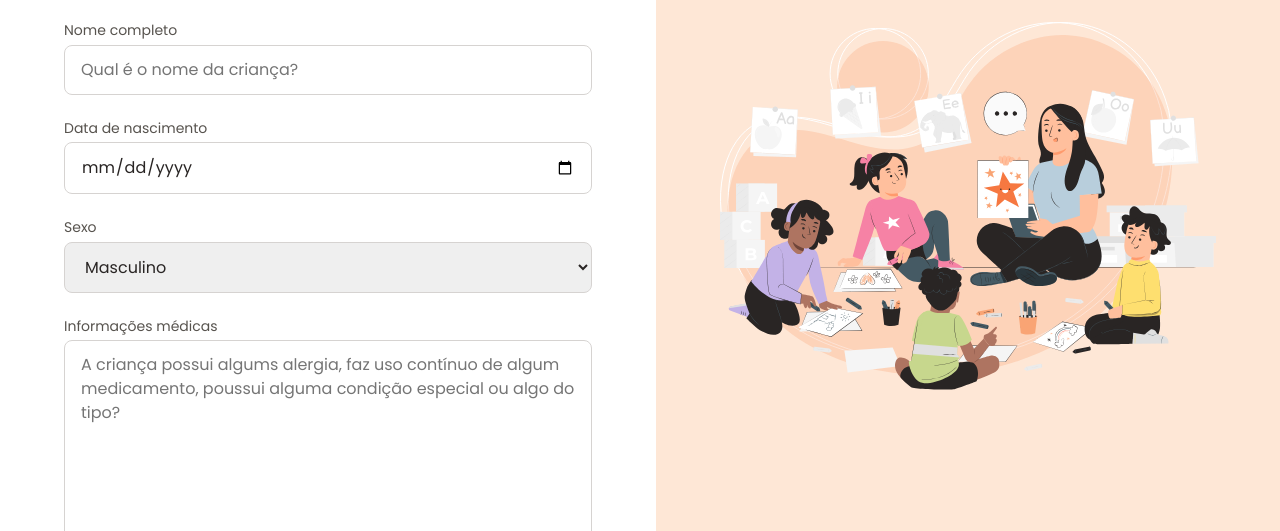
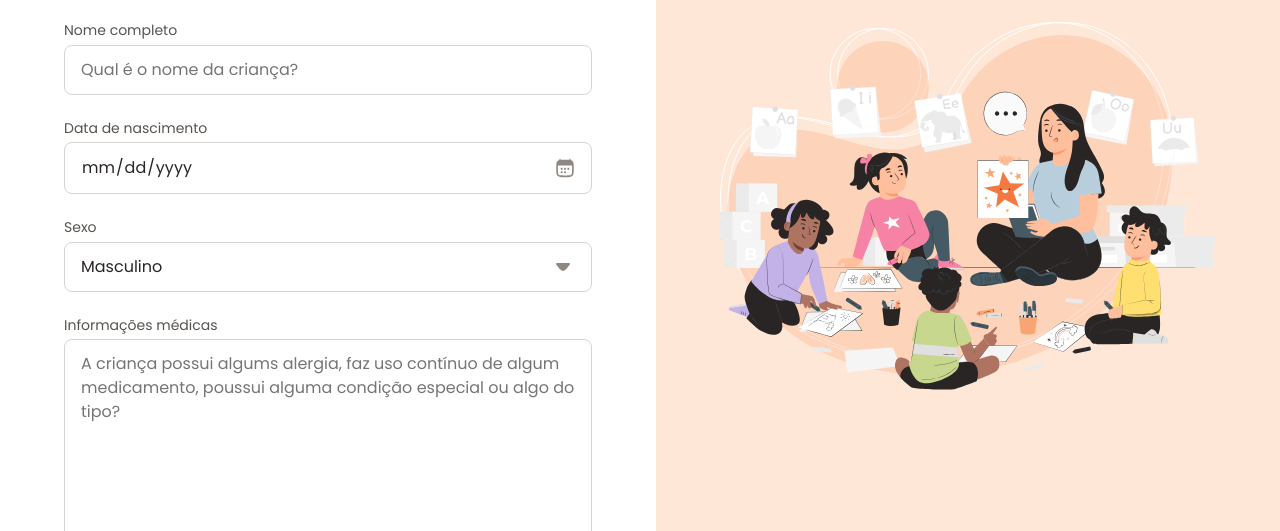
Before and after one commit to nicchonsanchez/frojeto-formulario-de-matricula--rocketseat, a plain HTML site: page index.html in a window 1280 px wide. Shown: the part 269-800 px from the top of the page. Drawn offline with Linux system fonts and the light colour scheme.

Commit message:
Configurando input de data e select

```diff
--- a/css/forms.css
+++ b/css/forms.css
@@ -23,6 +23,7 @@ label{
 }
 
 input, select, textarea{
+    appearance: none;
     color: var(--text-primary);
     font: inherit;
     padding: 0.75rem 1rem;
@@ -36,3 +37,26 @@ input:hover, select:hover, textarea:hover{
     outline-offset: .1px;
     border: .125rem solid var(--stroke-highlight);
 }
+
+input[type="date"]{
+    position: relative;
+
+    &::-webkit-calendar-picker-indicator{
+        opacity: 0;
+    }
+    &::before{
+        content: "";
+        height: 1.25rem;
+        width: 1.25rem;
+        background: url(../assets/icons/calendar-03.svg) center/contain;
+
+        position: absolute;
+        right: 1rem;
+        top: 50%;
+        transform: translateY(-50%);
+    }
+}
+
+select{
+    background: url(../assets/icons/arrow-down-01.svg) no-repeat calc(100% - 1rem);
+}
```
